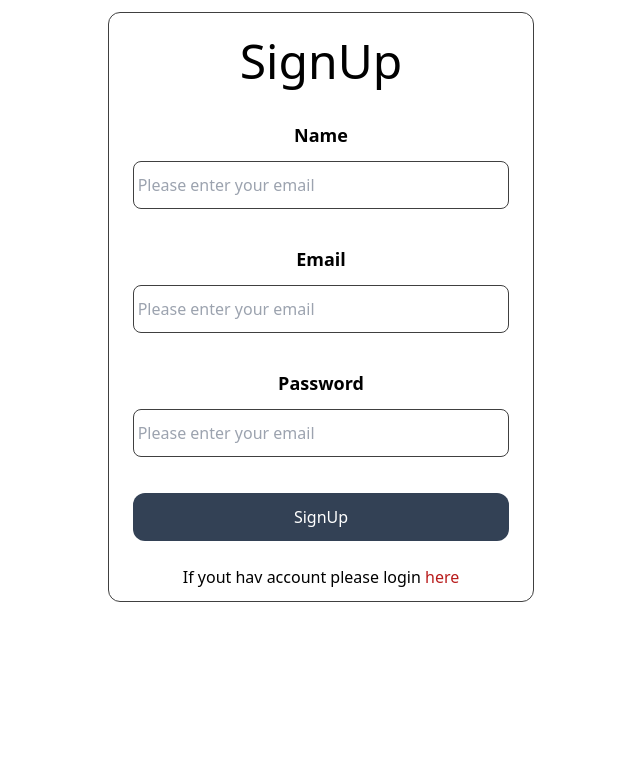
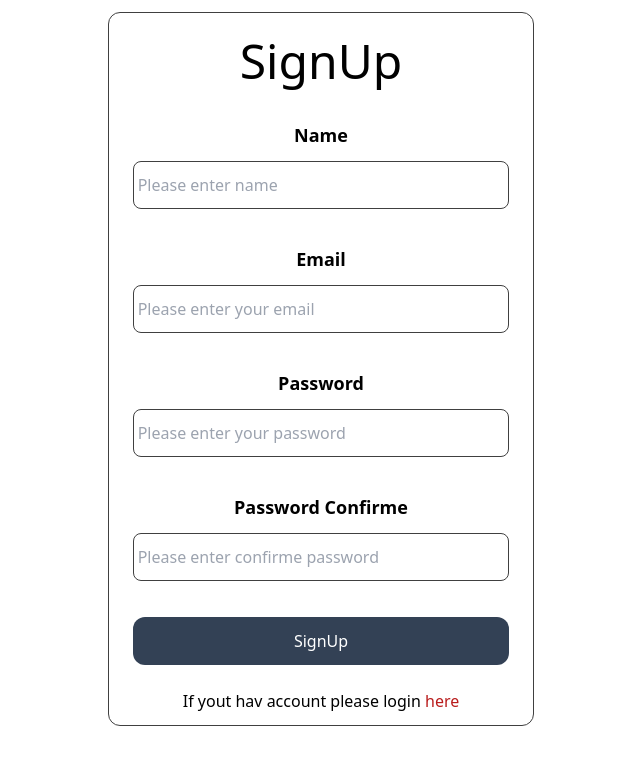
Before and after one commit to SlobodanSkaric/prints, a React (Vite) app in the folder react/: page /signup in a window 1280 px wide. Shown: the top 764 px of the page, without its empty margins (319-959 px from the left). Built offline with nearby package versions, Linux system fonts and the light colour scheme.

Commit message:
Implement registration and login system

```diff
--- a/react/src/context/ContextProvider.jsx
+++ b/react/src/context/ContextProvider.jsx
@@ -26,7 +26,7 @@ export const ContextProvider = ({children}) => {
 
 
     return (
-        <StateContext.Provider value={{user,token, setToken}}>
+        <StateContext.Provider value={{user,token, setToken, setUser}}>
             {children}
         </StateContext.Provider>
     );
--- a/react/src/views/Login.jsx
+++ b/react/src/views/Login.jsx
@@ -1,6 +1,31 @@
-import React from 'react'
+import React, { useRef } from 'react'
+import { useStateContext } from '../context/ContextProvider';
+import axiosClient from '../axios-client';
 
 export default function Login() {
+  const emailRef = useRef();
+  const passwordRef = useRef();
+
+  const {setUser, setToken} = useStateContext();
+
+  const onSubmit = (e) => {
+
+    e.preventDefault();
+
+    const payload = {
+      email: emailRef.current.value,
+      password: passwordRef.current.value
+    }
+
+
+    axiosClient.post("/login", payload)
+      .then(({data}) => {
+        setUser(data.user);
+        setToken(data.token);
+      }).catch(err => {
+        console.log(err);
+      })
+  }
 
   return (
 
@@ -10,17 +35,20 @@ export default function Login() {
             <div className="text-center py-3 text-5xl">
                 <h1>Login</h1>
             </div>
+
+            <form onSubmit={onSubmit}>
                 <div className="flex flex-col text-center p-3">
                   <label htmlFor="email" className="py-3 font-bold font-sans text-lg">Email</label>
-            <input type="email" id="email" placeholder="Please enter your email" className="border border-solid border-neutral-700 rounded-lg px-1 h-12" />
+                  <input ref={emailRef} type="email" id="email" placeholder="Please enter your email" className="border border-solid border-neutral-700 rounded-lg px-1 h-12" />
                 </div>
                 <div className="flex flex-col text-center p-3">
-            <label htmlFor="email" className="py-3 font-bold font-sans text-lg">Password</label>
-            <input type="password" id="email" placeholder="Please enter your email" className="border border-solid border-neutral-700 rounded-lg px-1 h-12" />
+                  <label htmlFor="pass" className="py-3 font-bold font-sans text-lg">Password</label>
+                  <input ref={passwordRef} type="password" id="pass" placeholder="Please enter your email" className="border border-solid border-neutral-700 rounded-lg px-1 h-12" />
                 </div>
                 <div className="flex flex-col text-center p-3 my-3">
                   <button className="bg-slate-700 text-white py-3 rounded-xl">Login</button>
                 </div>
+           </form>
            <div className="text-center">
             <h1>If yout hav not account please registration <a href="/signup" className="text-red-700">here</a></h1>
            </div>
--- a/react/src/views/SingUp.jsx
+++ b/react/src/views/SingUp.jsx
@@ -1,6 +1,36 @@
-import React from 'react'
+import React, { useRef } from 'react'
+import axiosClient from '../axios-client';
+import { useStateContext } from '../context/ContextProvider';
 
 export default function SingUp() {
+  const nameRef             = useRef();
+  const emailRef            = useRef();
+  const passwordRef         = useRef();
+  const confirmePassworRef  = useRef();
+
+  const {setUser, setToken} = useStateContext();
+
+  const onSubmit = (e) =>{
+
+    e.preventDefault();
+
+    const payload = {
+      name: nameRef.current.value,
+      email: emailRef.current.value,
+      password: passwordRef.current.value,
+      password_confirmation: confirmePassworRef.current.value
+    }
+
+    console.log(payload);
+
+    axiosClient.post("/signup", payload)
+      .then(({data}) => {
+        setUser(data.user);
+        setToken(data.token);
+      }).catch(err => {
+        console.log("Error code" +err);
+      })
+  }
   return (
     <div className="flex justify-center py-3">
 
@@ -8,21 +38,28 @@ export default function SingUp() {
             <div className="text-center py-3 text-5xl">
                 <h1>SignUp</h1>
             </div>
+
+            <form onSubmit={onSubmit}>
                 <div className="flex flex-col text-center p-3">
                 <label htmlFor="name" className="py-3 font-bold font-sans text-lg">Name</label>
-            <input type="text" id="name" placeholder="Please enter your email" className="border border-solid border-neutral-700 rounded-lg px-1 h-12" />
+                <input ref={nameRef} type="text" id="name" placeholder="Please enter name" className="border border-solid border-neutral-700 rounded-lg px-1 h-12" />
                 </div>
                 <div className="flex flex-col text-center p-3">
                   <label htmlFor="email" className="py-3 font-bold font-sans text-lg">Email</label>
-            <input type="email" id="email" placeholder="Please enter your email" className="border border-solid border-neutral-700 rounded-lg px-1 h-12" />
+                  <input ref={emailRef} type="email" id="email" placeholder="Please enter your email" className="border border-solid border-neutral-700 rounded-lg px-1 h-12" />
                 </div>
                 <div className="flex flex-col text-center p-3">
                   <label htmlFor="password" className="py-3 font-bold font-sans text-lg">Password</label>
-            <input type="password" id="password" placeholder="Please enter your email" className="border border-solid border-neutral-700 rounded-lg px-1 h-12" />
+                  <input ref={passwordRef} type="password" id="password" placeholder="Please enter your password" className="border border-solid border-neutral-700 rounded-lg px-1 h-12" />
+                </div>
+                <div className="flex flex-col text-center p-3">
+                  <label htmlFor="passwordc" className="py-3 font-bold font-sans text-lg">Password Confirme</label>
+                  <input ref={confirmePassworRef} type="password" id="passwordc" placeholder="Please enter confirme password" className="border border-solid border-neutral-700 rounded-lg px-1 h-12" />
                 </div>
                 <div className="flex flex-col text-center p-3 my-3">
                   <button className="bg-slate-700 text-white py-3 rounded-xl">SignUp</button>
                 </div>
+           </form>
            <div className="text-center">
             <h1>If yout hav  account please login <a href="/login" className="text-red-700">here</a></h1>
            </div>
```
Lines whose indentation alone changed are shown as unchanged.
